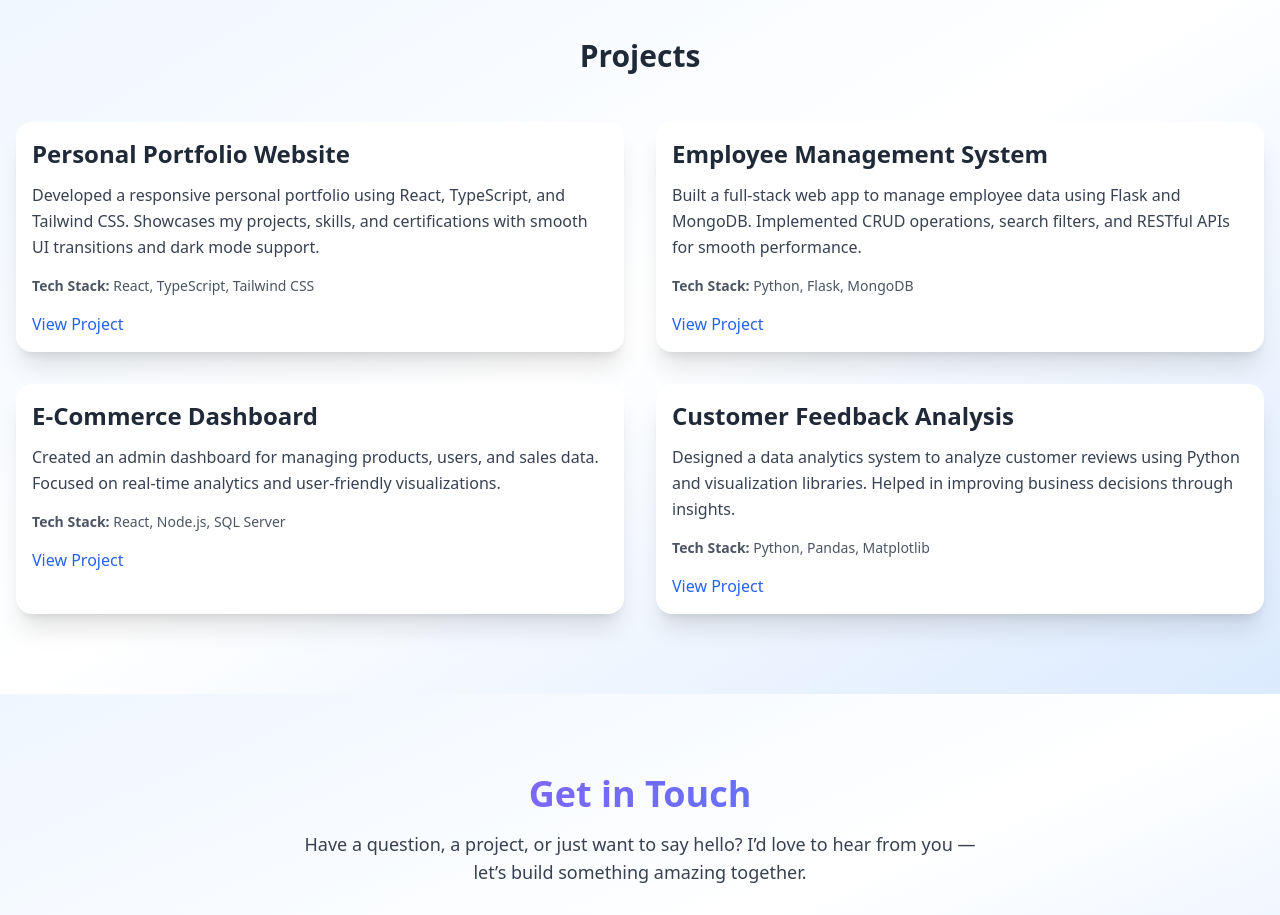
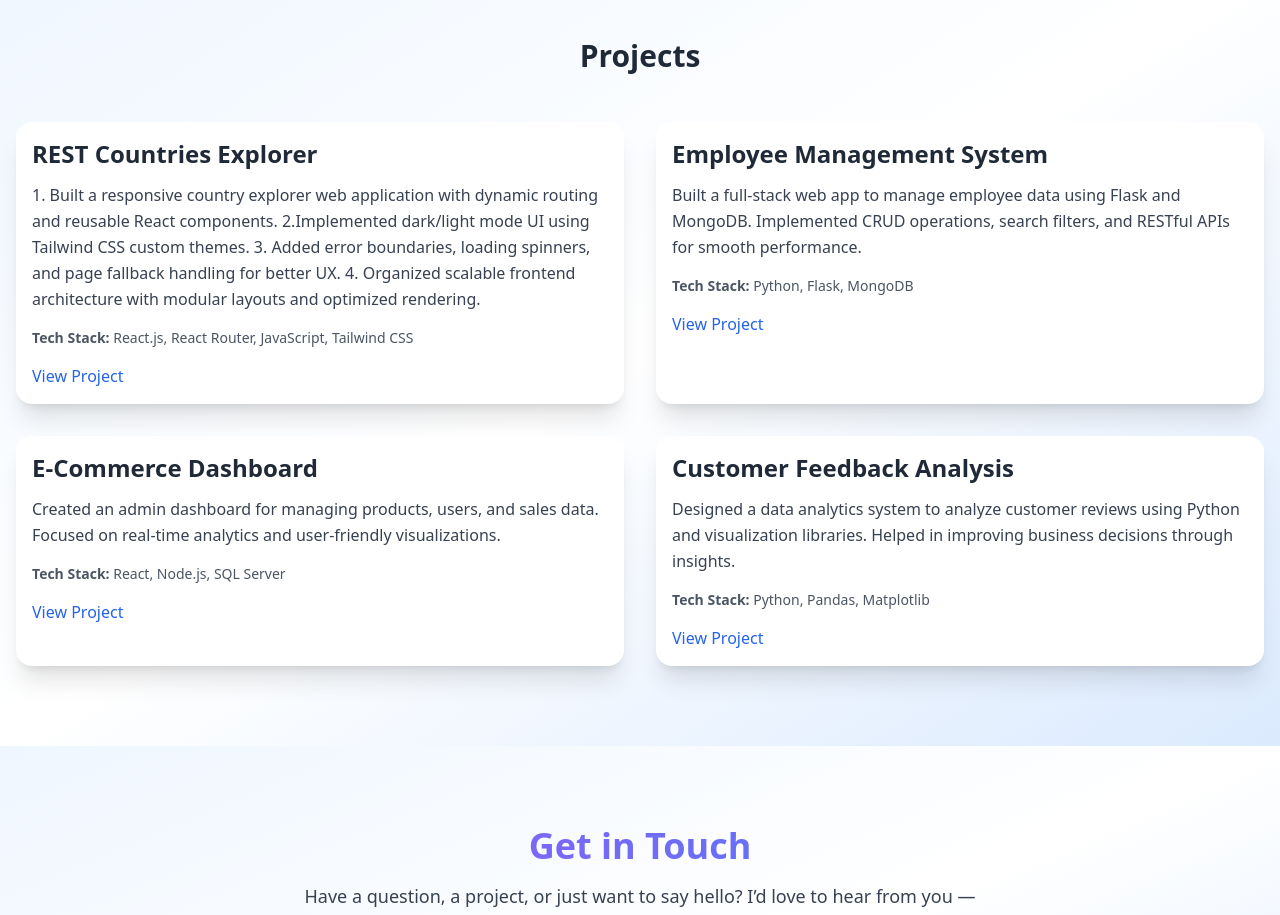
Before and after one commit to PoornaTeja0822/my-portfolio, a React (Vite) app: page / in a window 1280 px wide. Shown: the part 2700-3615 px from the top of the page. Built offline with nearby package versions, Linux system fonts and the light colour scheme; the HTML template or start-up script is replaced by a standard one.

Commit message:
project url updated

```diff
--- a/src/components/Navbar.tsx
+++ b/src/components/Navbar.tsx
@@ -38,7 +38,7 @@ const Navbar: React.FC = () => {
           <img
             src="profile.jpg"
             alt="Poorna Teja"
-            className="w-10 h-10 rounded-full object-cover border border-gray-300"
+            className="w-12 h-12 rounded-full object-cover border border-gray-300"
           />
           <div className="flex flex-col leading-tight">
             <span className="text-xl font-bold text-gray-900 dark:text-white">
--- a/src/components/Projects.tsx
+++ b/src/components/Projects.tsx
@@ -9,11 +9,11 @@ type Project = {
 
 const projects: Project[] = [
   {
-    title: "Personal Portfolio Website",
+    title: "REST Countries Explorer",
     description:
-      "Developed a responsive personal portfolio using React, TypeScript, and Tailwind CSS. Showcases my projects, skills, and certifications with smooth UI transitions and dark mode support.",
-    techStack: ["React", "TypeScript", "Tailwind CSS"],
-    link: "#",
+      "1. Built a responsive country explorer web application with dynamic routing and reusable React components. 2.Implemented dark/light mode UI using Tailwind CSS custom themes. 3. Added error boundaries, loading spinners, and page fallback handling for better UX. 4. Organized scalable frontend architecture with modular layouts and optimized rendering.",
+    techStack: ["React.js", "React Router", "JavaScript", "Tailwind CSS"],
+    link: "https://rest-countries-xi-ashen.vercel.app/",
   },
   {
     title: "Employee Management System",
```
